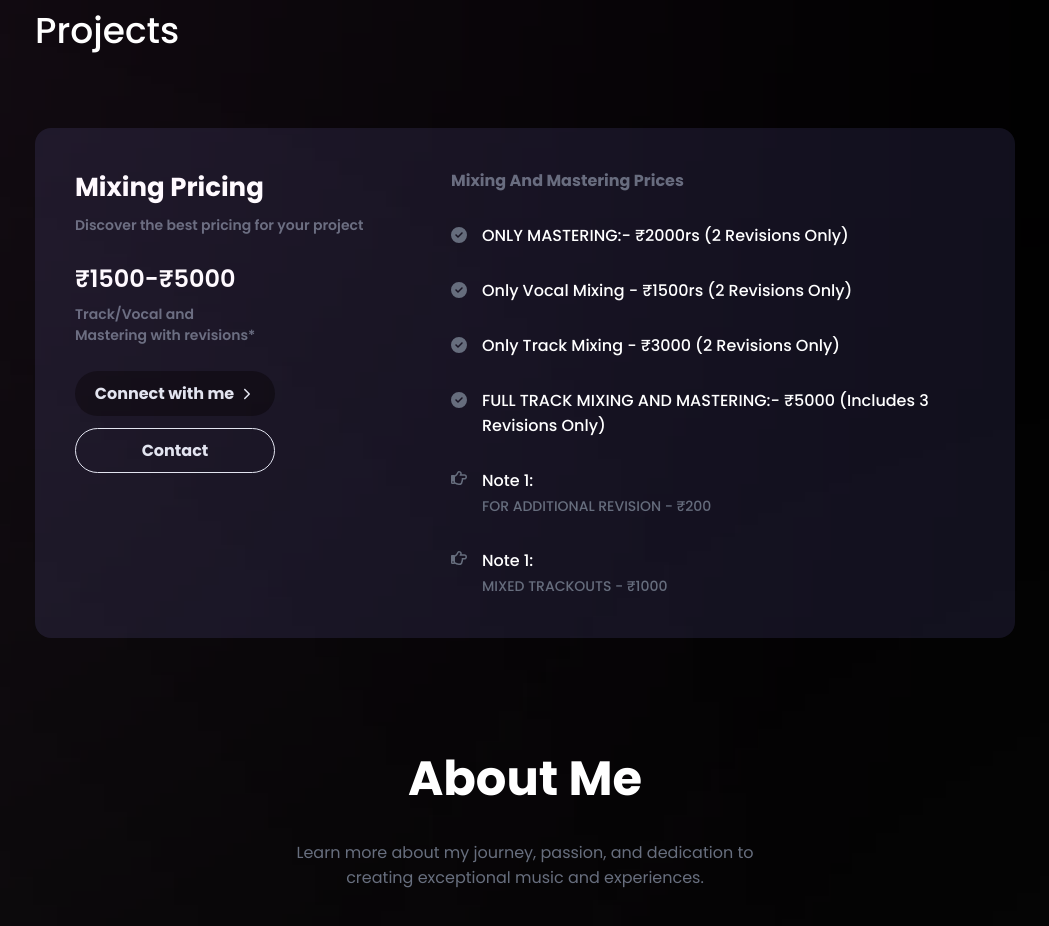
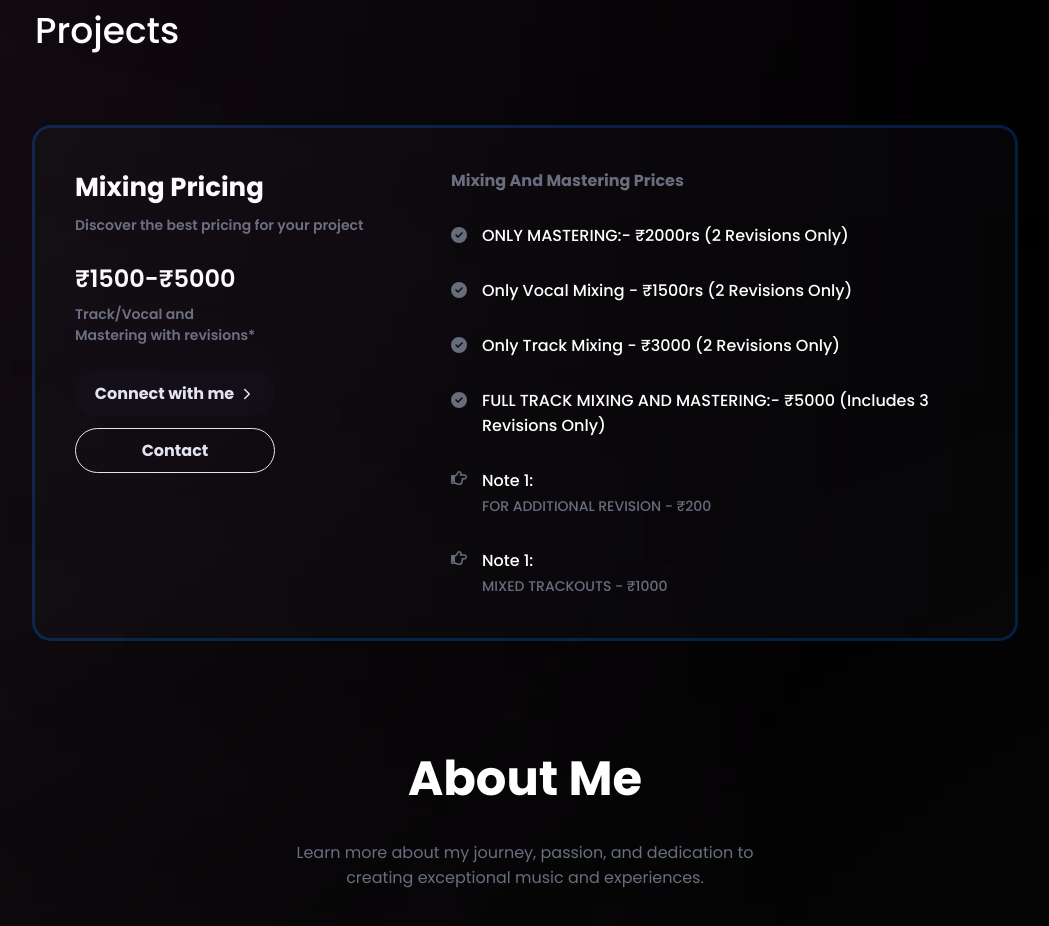
Before and after one commit to Ayushkumarxx/cjchirag-react-ts, a React (Vite) app: page / in a window 1280 px wide. Shown: the part 4406-5332 px from the top of the page, without its empty margins (115-1164 px from the left). Built offline with nearby package versions, Linux system fonts and the light colour scheme; a web font is replaced by a local one.

Commit message:
new changes

```diff
--- a/src/components/home/style/newpricing.css
+++ b/src/components/home/style/newpricing.css
@@ -2,9 +2,11 @@
   max-width: 100%;
   padding: 20px;
   margin: 20px auto;
-  background-color: #11101d;
+  /* background-color: #11101d; */
+  background: #050506;
   border-radius: 16px;
   display: flex;
+  box-shadow: rgba(3, 102, 214, 0.3) 0px 0px 0px 3px;
 }
 
 .newpricing .child-1 {
```
